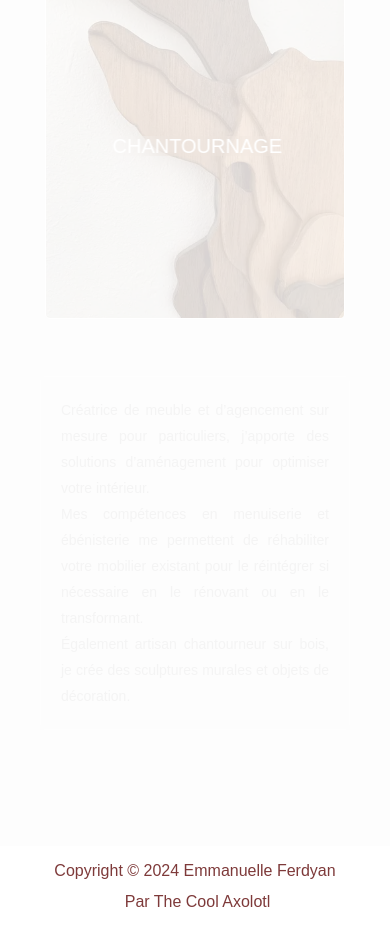
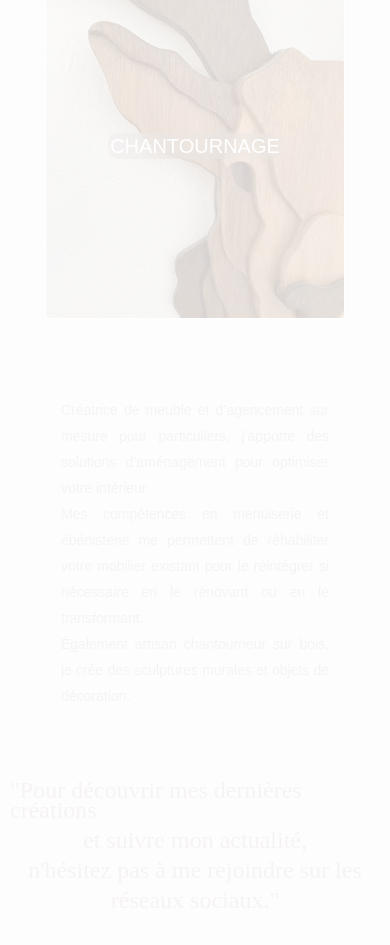
Before and after one commit to NelsonAxolotl/ferdyan, a React (Vite) app: page / in a window 390 px wide. Shown: the part 1017-1962 px from the top of the page. Built offline with nearby package versions, Linux system fonts and the light colour scheme; some icons are missing; a web font is replaced by a local one.

Commit message:
image text blur

```diff
--- a/src/Pages/Home.css
+++ b/src/Pages/Home.css
@@ -39,25 +39,63 @@
   top: 50%;
   left: 50%;
   transform: translate(-50%, -50%);
-  color: white;
+  color: rgb(255, 255, 255);
   font-size: 20px;
   font-weight: 500;
   text-transform: uppercase;
   text-align: center;
-  width: 80%;
+  width: 84%;
+  padding: 3px 0;
+  border-radius: 10px;
   cursor: pointer;
-
   backdrop-filter: blur(10px); /* Flou */
+  background-color: rgba(130, 122, 122, 0.322);
 }
 
 .image-container:first-child .image-text {
   display: inline-block; /* Ajuste la largeur de l'arrière-plan au texte */
-  width: 76%;
+  width: 80%;
 }
 
 .image-container:last-child .image-text {
   display: inline-block; /* Ajuste la largeur de l'arrière-plan au texte */
-  width: 55%;
+  width: 58%;
+}
+
+.proposxxx {
+  display: flex;
+  justify-content: center;
+  align-items: center;
+}
+
+.proposxxx p {
+  padding: 0 10px;
+  max-width: 900px;
+  line-height: 28px;
+  margin-top: 10px;
+  font-family: "Caveat", cursive;
+  font-size: 1.8rem;
+  opacity: 0;
+  animation: fadeIn 3s ease-out forwards;
+  color: rgb(126, 58, 58);
+  border: none;
+}
+
+.proposxxx span {
+  margin-top: 10px;
+  line-height: 28px;
+  font-family: "Caveat", cursive;
+  font-size: 1.8rem;
+  opacity: 0;
+  animation: fadeIn 3s ease-out forwards;
+  color: rgb(126, 58, 58);
+}
+
+.icon-text {
+  margin-top: 20px;
+  display: flex;
+  flex-direction: column;
+  align-items: center;
 }
 
 @media screen and (max-width: 1300px) {
@@ -106,4 +144,20 @@
   .image-container {
     width: 300px;
   }
+
+  .proposxxx {
+    display: flex;
+    flex-direction: column;
+    align-items: center;
+  }
+
+  .proposxxx p {
+    font-size: 1.5rem;
+    line-height: 20px;
+  }
+
+  .proposxxx span {
+    font-size: 1.5rem;
+    line-height: 20px;
+  }
 }
--- a/src/Pages/Home.jsx
+++ b/src/Pages/Home.jsx
@@ -69,6 +69,16 @@ const Home = () => {
               murales et objets de décoration.
             </p>
           </div>
+          <div className="icon-text">
+            <div className="proposxxx">
+              <p>"Pour découvrir mes dernières créations </p>
+              <span>et suivre mon actualité,</span>{" "}
+            </div>
+            <div className="proposxxx">
+              <p>n'hésitez pas à me rejoindre sur les </p>{" "}
+              <span>réseaux sociaux."</span>
+            </div>
+          </div>
           <div className="icons">
             <div className="facebook">
               <a
```
